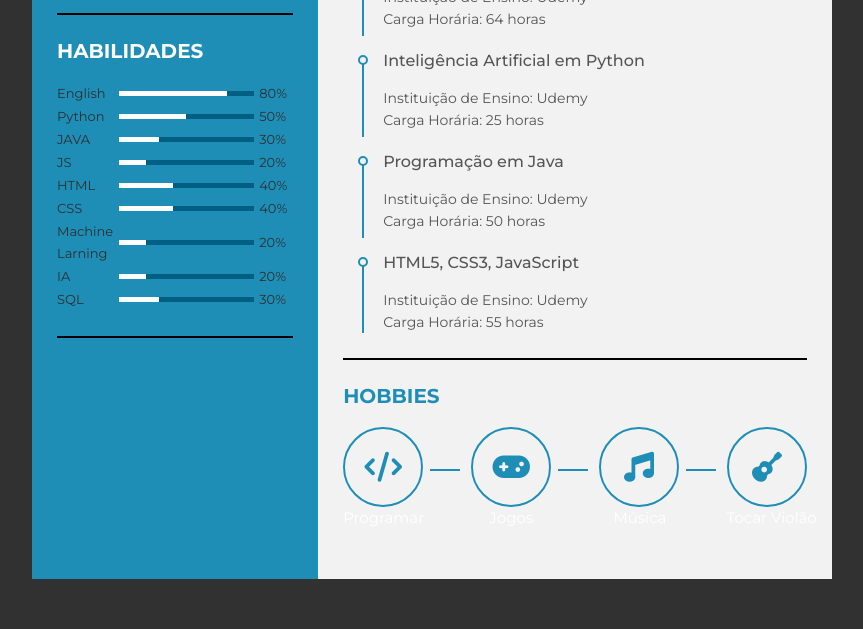
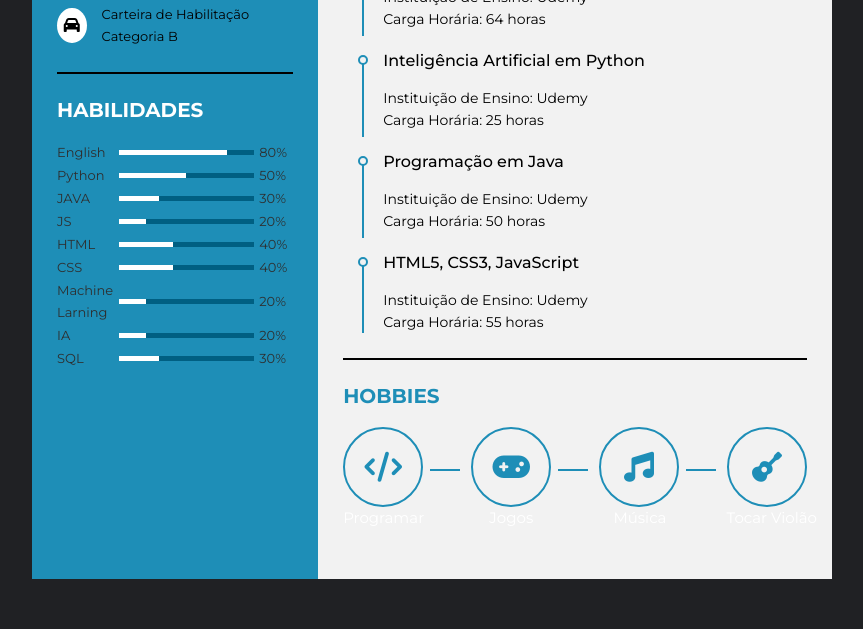
Before and after one commit to gbRafael/Curriculum, a plain HTML site: page curriculo/index.html in a window 1280 px wide. Shown: the part 804-1433 px from the top of the page, without its empty margins (208-1071 px from the left). Drawn offline with Linux system fonts and the light colour scheme.

Commit message:
Curriculo HTML/CSS

```diff
--- a/curriculo/index.html
+++ b/curriculo/index.html
@@ -73,7 +73,17 @@
                                     <p>rafael-de-goes-bueno</p>
                                 </div>
                             </li>
+                            <li>
+
+                                <div class="icon" :hover>
+                                    <i class="fa-solid fa-car"></i>
+                                </div>
+                                <div class="data">
+                                    Carteira de Habilitação Categoria B<br />
+                                </div>
+                            </li>
                         </ul>
+
                     </div>
                     <div class="resume_item resume_skills">
                         <div class="title">
@@ -163,15 +173,9 @@
                             </li>
                         </ul>
                     </div>
-                    <div class="resume_item resume_social">
-                        <div class="title">
-                            <p class="bold"></p>
-                        </div>
-                        <ul>
-                        </ul>
-                    </div>
                 </div>
             </div>
+
             <div class="resume_right">
                 <div class="resume_item resume_about">
                     <div class="title">
@@ -260,7 +264,7 @@
                     </ul>
                     <ul>
 
-                        <p class="texto1" :hover>Programar</p>
+                        <p class="dark-mode texto1" :hover>Programar</p>
                         <p class="texto2" :hover>Jogos</p>
                         <p class="texto3" :hover>Música</p>
                         <p class="texto4" :hover>Tocar Violão</p>
@@ -268,7 +272,4 @@
 
             </div>
         </div>
-
-    </body>
-
 </html>
--- a/curriculo/styles.css
+++ b/curriculo/styles.css
@@ -9,10 +9,9 @@
   }
 
   body {
-    background: #313131;
+    background: #202124;
     font-size: 14px;
     line-height: 22px;
-    color: #555555;
   }
 
   .bold {
@@ -167,7 +166,8 @@
     margin-bottom: 3px;
 
   }
-  .resume .resume_right {
+
+  .resume .resume_right{
     width: 520px;
     background: rgb(242, 242, 242);
     padding: 25px;
```
